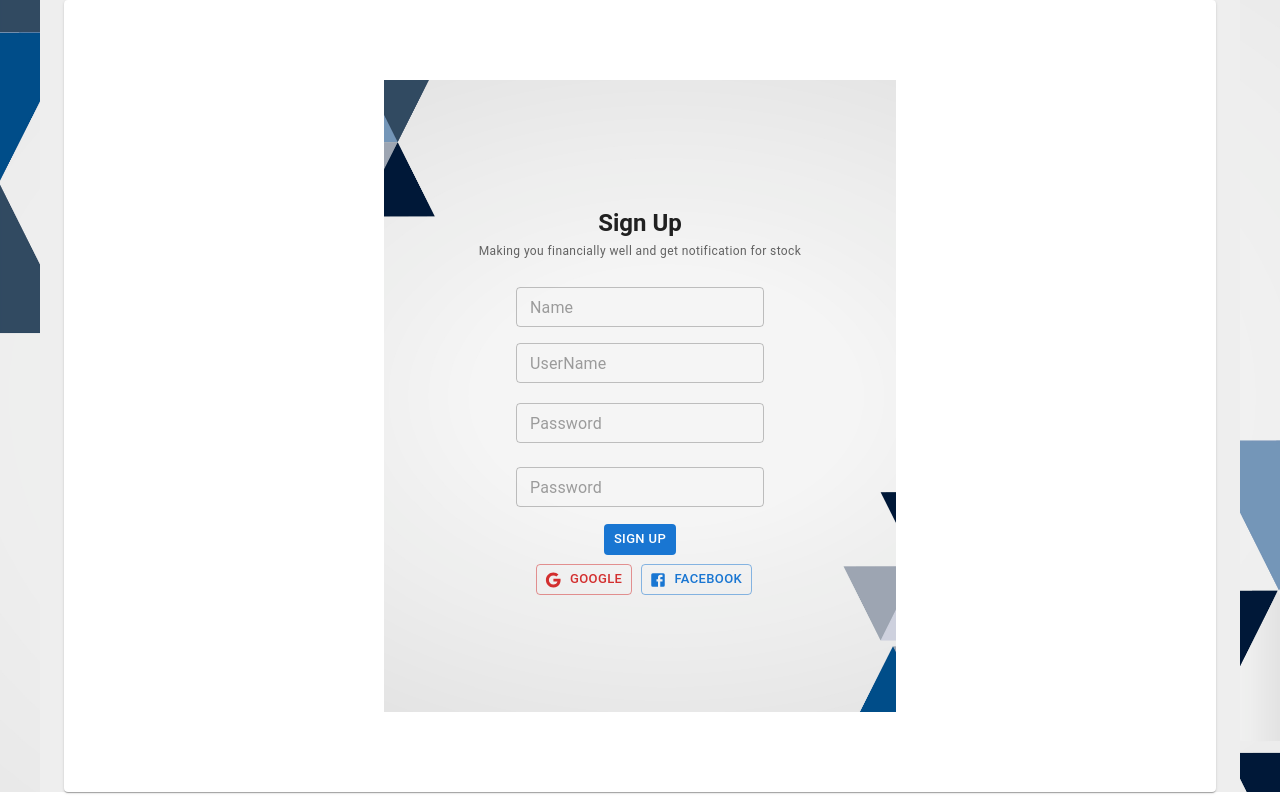
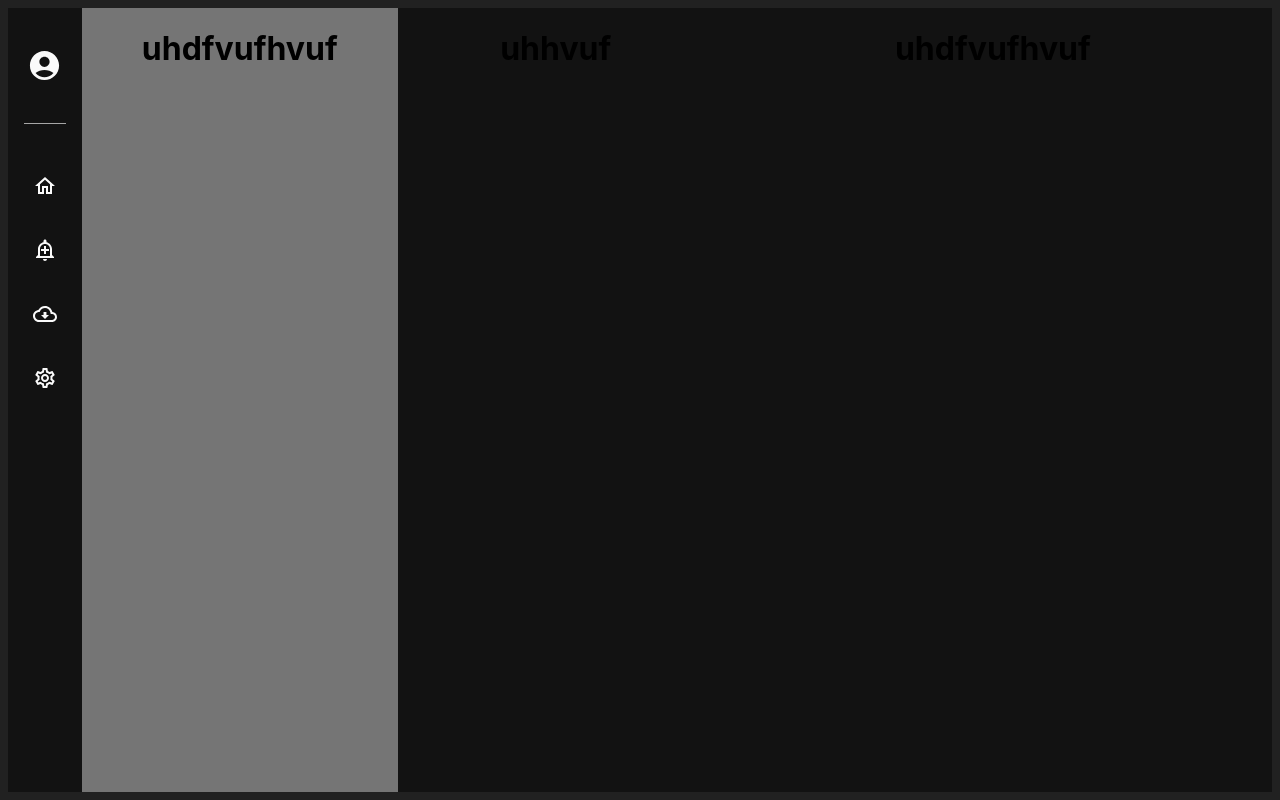
Before and after one commit to shubhamprpcoe/StockApp, a React (Create React App) app in the folder client/: page / in a window 1280 px wide. Built offline with nearby package versions, Linux system fonts and the light colour scheme.

Commit message:
userPanel grid added

```diff
--- a/client/src/App.js
+++ b/client/src/App.js
@@ -6,14 +6,16 @@ import { Provider } from "react-redux";
 import { store } from "./redux/store/store";
 
 // import Home from "./pages/home/Home";
-import Login from "./feature/loginSignin/LoginMainBody";
+// import Login from "./feature/loginSignin/LoginMainBody";
+import UserPanel from "./pages/userPanel/UserPanel";
 
 function App() {
   return (
     <Provider store={store}>
       <div className="App">
         {/* <Home /> */}
-        <Login />
+        {/* <Login /> */}
+        <UserPanel />
       </div>
     </Provider>
   );
--- /dev/null
+++ b/client/src/pages/userPanel/UserPanel.js
@@ -0,0 +1,107 @@
+import React from "react";
+import {
+  Box, Grid, Stack, Divider,
+} from "@mui/material";
+import AccountCircleIcon from "@mui/icons-material/AccountCircle";
+import AddAlertOutlinedIcon from "@mui/icons-material/AddAlertOutlined";
+import HomeOutlinedIcon from "@mui/icons-material/HomeOutlined";
+import CloudDownloadOutlinedIcon from "@mui/icons-material/CloudDownloadOutlined";
+import SettingsOutlinedIcon from "@mui/icons-material/SettingsOutlined";
+import useStyles from "./UserPanelTheme";
+
+export default function UserPanel() {
+  const classes = useStyles();
+
+  return (
+    <Box p={1} sx={{ height: "100", boxSizing: "border-box", backgroundColor: "#212121" }} className={classes.mainBox}>
+      <Grid container justifyContent="center" className={classes.mainGridContainer} sx={{ border: "#ff6d00" }}>
+        <Grid item xs={12} md={0.7} className={classes.mainGridItem}>
+          <Box>
+            <Stack
+              direction="column"
+              justifyContent="center"
+              alignItems="center"
+
+            >
+              <AccountCircleIcon
+                sx={{
+                  padding: "40px 0px",
+                  color: "#fafafa",
+                  "&:hover": {
+                    color: "#64b5f6",
+                  },
+                }}
+                fontSize="large"
+              />
+            </Stack>
+            <Divider variant="middle" sx={{ background: "#bdbdbd" }} />
+            <Stack
+              sx={{ padding: "30px 0px" }}
+              direction="column"
+              justifyContent="center"
+              alignItems="center"
+            >
+              <HomeOutlinedIcon
+                sx={{
+                  padding: "20px 0px",
+                  color: "#fafafa",
+                  "&:hover": {
+                    color: "#64b5f6",
+                  },
+                }}
+                fontSize="medium"
+              />
+              <AddAlertOutlinedIcon
+                sx={{
+                  padding: "20px 0px",
+                  color: "#fafafa",
+                  "&:hover": {
+                    color: "#64b5f6",
+                  },
+                }}
+                fontSize="medium"
+              />
+              <CloudDownloadOutlinedIcon
+                sx={{
+                  padding: "20px 0px",
+                  color: "#fafafa",
+                  "&:hover": {
+                    color: "#64b5f6",
+                  },
+                }}
+                fontSize="medium"
+              />
+              <SettingsOutlinedIcon
+                sx={{
+                  padding: "20px 0px",
+                  color: "#fafafa",
+                  "&:hover": {
+                    color: "#64b5f6",
+                  },
+                }}
+                fontSize="medium"
+              />
+
+            </Stack>
+
+          </Box>
+          <Grid />
+
+        </Grid>
+        <Grid item xs={12} md={3} sx={{ backgroundColor: "#757575" }} className={classes.mainGridItem}>
+          <h1>uhdfvufhvuf</h1>
+
+        </Grid>
+        <Grid item xs={12} md={3} className={classes.mainGridItem}>
+          <h1>uhhvuf</h1>
+
+        </Grid>
+        <Grid item xs={12} md={5.3} className={classes.mainGridItem}>
+          <h1>uhdfvufhvuf</h1>
+
+        </Grid>
+      </Grid>
+    </Box>
+
+  );
+}
--- /dev/null
+++ b/client/src/pages/userPanel/UserPanelTheme.js
@@ -0,0 +1,28 @@
+import { makeStyles } from "@material-ui/core/styles";
+import { ThemeProvider } from "@mui/material";
+
+const useStyles = makeStyles((theme) => ({
+  mainBox: {
+    boxSizing: "border-box",
+    height: "100vh",
+  },
+  mainGridContainer: {
+    height: "100%",
+  },
+  col: {
+    backgroundColor: "#757ce8",
+    padding: "20px",
+    boxSizing: "border-box",
+    position: "relative",
+  },
+  mainGridItem: {
+    backgroundColor: "#121212",
+    height: "100%",
+    [theme.breakpoints.down("xs")]: {
+      height: "fit-content",
+    },
+  },
+
+}));
+
+export default useStyles;
```
Also changed, not shown: 1 other file (tests, documents, lock files or other folders).
